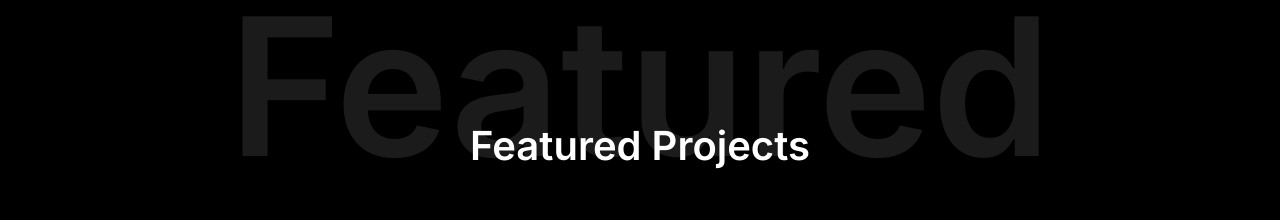
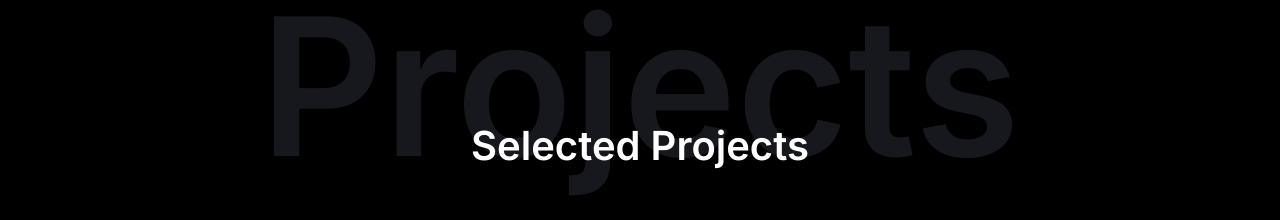
Before and after one commit to chrisdev188/personal-portfolio, a React (Vite) app: page / in a window 1280 px wide. Shown: the part 840-1060 px from the top of the page. Built offline with nearby package versions, Linux system fonts and the light colour scheme.

Commit message:
Change element color

```diff
--- a/src/components/Footer.tsx
+++ b/src/components/Footer.tsx
@@ -15,7 +15,7 @@ const Footer: React.FC<IFooterProps> = (props) => {
 };
 
 const StyledFooter = styled.footer`
-  background-color: #202020;
+  background-color: var(--element);
   small {
     font-size: 0.875rem;
     color: #a1a1a1;
--- a/src/components/GlobalStyle.tsx
+++ b/src/components/GlobalStyle.tsx
@@ -16,7 +16,7 @@ const GlobalStyle = styled.createGlobalStyle`
     /* colors */
     --primary: #8427f5;
     --primary-contrast-text: #fff;
-    --accent: #a8d5e4;
+    --accent: #eda2d6;
     --accent-contrast-text: #000;
     --element: #17181e;
 
--- a/src/components/Header/MainNav.tsx
+++ b/src/components/Header/MainNav.tsx
@@ -51,7 +51,6 @@ const Wrapper = styled.nav`
 
     a {
       padding: 0.5em 1em;
-      background-color: var(element);
       background-color: var(--element);
       color: lightgray;
       font-weight: 500;
--- a/src/components/HeadingWithBackgroundText.tsx
+++ b/src/components/HeadingWithBackgroundText.tsx
@@ -15,7 +15,7 @@ const HeadingWithBackgroundText = styled(Text)<ContentTextProps>`
   &::before {
     content: "${(props) => props.behideText}";
     font-size: clamp(10rem, 15vw, 12.5rem);
-    color: #1b1b1b;
+    color: var(--element);
     position: absolute;
     bottom: -2rem;
     left: 50%;
--- a/src/pages/Home/ProjectsSection.tsx
+++ b/src/pages/Home/ProjectsSection.tsx
@@ -67,8 +67,8 @@ const ProjectsSection = () => {
   return (
     <Section>
       <Container>
-        <HeadingWithBackgroundText variant="h2" as="h2" behideText="Featured">
-          Featured projects
+        <HeadingWithBackgroundText variant="h2" as="h2" behideText="projects">
+          Selected projects
         </HeadingWithBackgroundText>
         <ProjectList>
           {featuredProjects.map((project, index) => {
```
Also changed, not shown: public/hero-bg-dark.svg.
